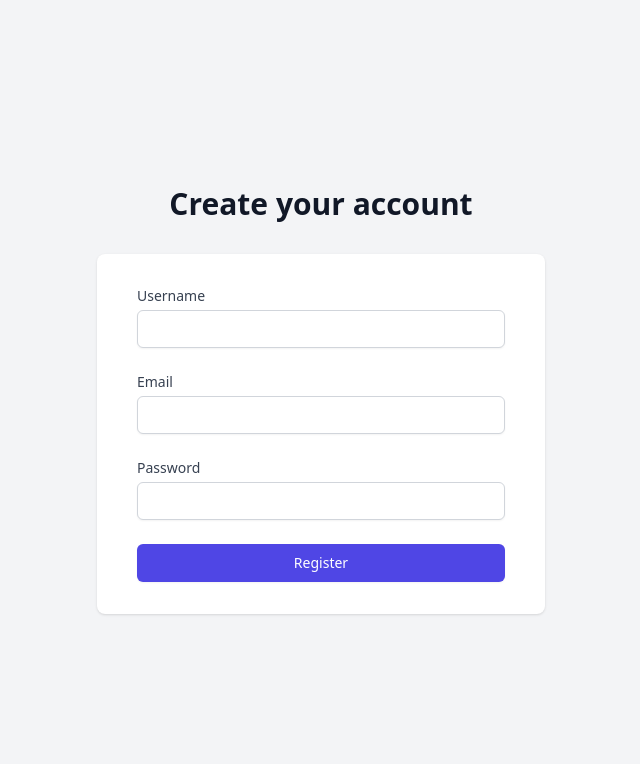
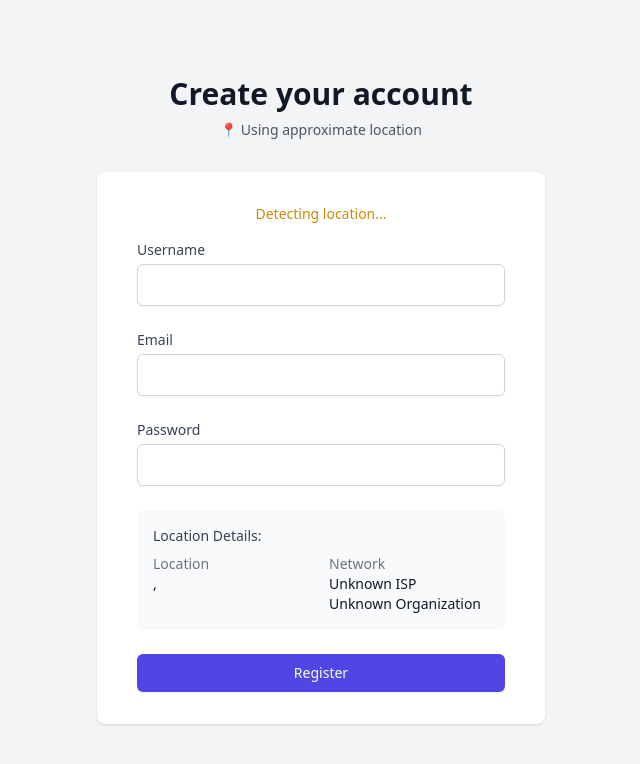
Before and after one commit to CyberStackPro/LocationDetect, a React (Vite) app: page / in a window 1280 px wide. Shown: the top 764 px of the page, without its empty margins (319-959 px from the left). Built offline with nearby package versions, Linux system fonts and the light colour scheme; no server answers.

Commit message:
changing the layout of the code and adding exiting future

```diff
--- a/package.json
+++ b/package.json
@@ -12,6 +12,7 @@
   "dependencies": {
     "@radix-ui/react-slot": "^1.1.0",
     "@tailwindcss/forms": "^0.5.9",
+    "@types/axios": "^0.14.4",
     "axios": "^1.7.7",
     "class-variance-authority": "^0.7.0",
     "clsx": "^2.1.1",
--- a/src/pages/Form.tsx
+++ b/src/pages/Form.tsx
@@ -1,4 +1,4 @@
-import React, { useState, ChangeEvent, FormEvent } from "react";
+import React, { useState, ChangeEvent, FormEvent, useEffect } from "react";
 import axios from "axios";
 
 interface FormData {
@@ -7,41 +7,84 @@ interface FormData {
   email: string;
 }
 
+interface Coordinates {
+  latitude: number;
+  longitude: number;
+}
+
 interface LocationInfo {
   location: {
+    current?: {
+      type: string;
+      coordinates: number[];
+    };
     city: string;
     country: string;
+    region: string;
+    timezone: string;
   };
   deviceInfo: {
     os: string;
     browser: string;
+    platform: string;
+    userAgent: string;
+    isMobile: boolean;
+    isDesktop: boolean;
+    isBot: boolean;
+  };
+  networkInfo: {
+    ip: string;
+    range: number[];
+    country: string;
+    region: string;
+    timezone: string;
+    isp: string;
+    org: string;
   };
 }
 
+const defaultLocationInfo: LocationInfo = {
+  location: {
+    city: "",
+    country: "",
+    region: "",
+    timezone: "",
+    current: {
+      type: "Point",
+      coordinates: [0, 0],
+    },
+  },
+  deviceInfo: {
+    os: "",
+    browser: "",
+    platform: "",
+    userAgent: navigator.userAgent,
+    isMobile: /Mobile|Android|iPhone/i.test(navigator.userAgent),
+    isDesktop: !/Mobile|Android|iPhone/i.test(navigator.userAgent),
+    isBot: /bot|crawler|spider|crawling/i.test(navigator.userAgent),
+  },
+  networkInfo: {
+    ip: "",
+    range: [],
+    country: "",
+    region: "",
+    timezone: "",
+    isp: "",
+    org: "",
+  },
+};
+
 const axiosInstance = axios.create({
-  // baseURL: "https://backendlocation-gmb4.onrender.com/api",
-  baseURL: "http://localhost:5000/api",
+  // baseURL:
+  //   process.env.NODE_ENV === "production"
+  //     ? "https://backendlocation-gmb4.onrender.com/api"
+  //     : "http://localhost:5000/api",
+  baseURL: "https://backendlocation-gmb4.onrender.com/api",
   timeout: 30000,
   headers: {
     "Content-Type": "application/json",
   },
 });
-axiosInstance.interceptors.response.use(
-  (response) => response,
-  (error) => {
-    if (error.response) {
-      // Server responded with error status
-      console.error("Response error:", error.response.data);
-    } else if (error.request) {
-      // Request made but no response
-      console.error("Request error:", error.request);
-    } else {
-      // Something else happened
-      console.error("Error:", error.message);
-    }
-    return Promise.reject(error);
-  }
-);
 
 const RegisterForm: React.FC = () => {
   const [formData, setFormData] = useState<FormData>({
@@ -49,9 +92,108 @@ const RegisterForm: React.FC = () => {
     password: "",
     email: "",
   });
+  const [coordinates, setCoordinates] = useState<Coordinates | null>(null);
   const [loading, setLoading] = useState<boolean>(false);
   const [error, setError] = useState<string>("");
-  const [locationInfo, setLocationInfo] = useState<LocationInfo | null>(null);
+  const [locationInfo, setLocationInfo] =
+    useState<LocationInfo>(defaultLocationInfo);
+  const [locationStatus, setLocationStatus] = useState<string>("");
+  const [preciseLocation, setPreciseLocation] = useState<boolean>(false);
+
+  useEffect(() => {
+    getUserLocation();
+    getNetworkInfo();
+  }, []);
+
+  const getNetworkInfo = async () => {
+    try {
+      const response = await axiosInstance.get("/location/network-info");
+      if (response.data) {
+        setLocationInfo((prevInfo) => ({
+          ...prevInfo,
+          networkInfo: {
+            ...prevInfo.networkInfo,
+            ...response.data.networkInfo,
+          },
+        }));
+      }
+    } catch (error) {
+      console.error("Network info fetch failed:", error);
+    }
+  };
+
+  const getUserLocation = () => {
+    setLocationStatus("Detecting location...");
+    if ("geolocation" in navigator) {
+      navigator.geolocation.getCurrentPosition(
+        async (position) => {
+          const coords = {
+            latitude: position.coords.latitude,
+            longitude: position.coords.longitude,
+          };
+          setCoordinates(coords);
+          setPreciseLocation(true);
+          setLocationStatus("Precise location detected");
+
+          try {
+            const response = await axios.get(
+              `https://nominatim.openstreetmap.org/reverse?lat=${coords.latitude}&lon=${coords.longitude}&format=json`
+            );
+            const address = response.data.address;
+
+            setLocationInfo((prevInfo) => ({
+              ...prevInfo,
+              location: {
+                ...prevInfo.location,
+                city: address.city || address.town || "Unknown",
+                country: address.country || "Unknown",
+                region: address.state || "Unknown",
+                current: {
+                  type: "Point",
+                  coordinates: [coords.longitude, coords.latitude],
+                },
+              },
+            }));
+          } catch (error) {
+            console.error("Reverse geocoding failed:", error);
+          }
+        },
+        (error) => {
+          console.error("Location error:", error);
+          setLocationStatus("Location access denied. Using IP-based location.");
+          setPreciseLocation(false);
+          // Fallback to IP-based location from your backend
+          getFallbackLocation();
+        },
+        {
+          enableHighAccuracy: true,
+          timeout: 5000,
+          maximumAge: 0,
+        }
+      );
+    } else {
+      setLocationStatus("Geolocation is not supported by your browser");
+      setPreciseLocation(false);
+      getFallbackLocation();
+    }
+  };
+
+  const getFallbackLocation = async () => {
+    try {
+      const response = await axiosInstance.get("/location/ip-info");
+      if (response.data) {
+        setLocationInfo((prevInfo) => ({
+          ...prevInfo,
+          location: {
+            ...prevInfo.location,
+            ...response.data.location,
+          },
+        }));
+      }
+    } catch (error) {
+      console.error("IP location fallback failed:", error);
+    }
+  };
 
   const handleSubmit = async (e: FormEvent<HTMLFormElement>) => {
     e.preventDefault();
@@ -59,8 +201,12 @@ const RegisterForm: React.FC = () => {
     setError("");
 
     try {
-      const response = await axiosInstance.post("/register", formData);
-      setLocationInfo(response.data.locationInfo);
+      const response = await axiosInstance.post("/register", {
+        ...formData,
+        coordinates: coordinates,
+        preciseLocation,
+        locationInfo,
+      });
       console.log("Registration successful:", response.data);
     } catch (error: any) {
       setError(error.response?.data?.error || "Registration failed");
@@ -74,17 +220,36 @@ const RegisterForm: React.FC = () => {
     setFormData({ ...formData, [e.target.name]: e.target.value });
   };
 
+  const getLocationLabel = () => {
+    return preciseLocation
+      ? "📍 Using precise location"
+      : "📍 Using approximate location";
+  };
+
   return (
     <div className="min-h-screen bg-gray-100 flex flex-col justify-center py-12 sm:px-6 lg:px-8">
       <div className="sm:mx-auto sm:w-full sm:max-w-md">
         <h2 className="text-center text-3xl font-extrabold text-gray-900">
           Create your account
         </h2>
+        <p className="mt-2 text-center text-sm text-gray-600">
+          {getLocationLabel()}
+        </p>
       </div>
 
       <div className="mt-8 sm:mx-auto sm:w-full sm:max-w-md">
         <div className="bg-white py-8 px-4 shadow sm:rounded-lg sm:px-10">
-          <form className="space-y-6" onSubmit={handleSubmit}>
+          {locationStatus && (
+            <div
+              className={`mb-4 text-sm text-center ${
+                preciseLocation ? "text-green-600" : "text-yellow-600"
+              }`}
+            >
+              {locationStatus}
+            </div>
+          )}
+
+          <form onSubmit={handleSubmit} className="space-y-6">
             <div>
               <label
                 htmlFor="username"
@@ -92,16 +257,15 @@ const RegisterForm: React.FC = () => {
               >
                 Username
               </label>
-              <div className="mt-1">
               <input
+                type="text"
+                name="username"
                 id="username"
-                  name="username"
-                  type="text"
                 required
-                  className="appearance-none block w-full px-3 py-2 border border-gray-300 rounded-md shadow-sm placeholder-gray-400 focus:outline-none focus:ring-indigo-500 focus:border-indigo-500 sm:text-sm"
+                value={formData.username}
                 onChange={handleChange}
+                className="mt-1 block w-full border border-gray-300 rounded-md shadow-sm py-2 px-3 focus:outline-none focus:ring-indigo-500 focus:border-indigo-500"
               />
-              </div>
             </div>
 
             <div>
@@ -111,16 +275,15 @@ const RegisterForm: React.FC = () => {
               >
                 Email
               </label>
-              <div className="mt-1">
               <input
+                type="email"
+                name="email"
                 id="email"
-                  name="email"
-                  type="email"
                 required
-                  className="appearance-none block w-full px-3 py-2 border border-gray-300 rounded-md shadow-sm placeholder-gray-400 focus:outline-none focus:ring-indigo-500 focus:border-indigo-500 sm:text-sm"
+                value={formData.email}
                 onChange={handleChange}
+                className="mt-1 block w-full border border-gray-300 rounded-md shadow-sm py-2 px-3 focus:outline-none focus:ring-indigo-500 focus:border-indigo-500"
               />
-              </div>
             </div>
 
             <div>
@@ -130,36 +293,54 @@ const RegisterForm: React.FC = () => {
               >
                 Password
               </label>
-              <div className="mt-1">
               <input
+                type="password"
+                name="password"
                 id="password"
-                  name="password"
-                  type="password"
                 required
-                  className="appearance-none block w-full px-3 py-2 border border-gray-300 rounded-md shadow-sm placeholder-gray-400 focus:outline-none focus:ring-indigo-500 focus:border-indigo-500 sm:text-sm"
+                value={formData.password}
                 onChange={handleChange}
+                className="mt-1 block w-full border border-gray-300 rounded-md shadow-sm py-2 px-3 focus:outline-none focus:ring-indigo-500 focus:border-indigo-500"
               />
-              </div>
             </div>
 
             {locationInfo && (
-              <div className="mt-4 p-4 bg-gray-50 rounded-md">
+              <div className="mt-4 p-4 bg-gray-50 rounded-md space-y-2">
                 <h3 className="text-sm font-medium text-gray-700">
-                  Location detected:
+                  Location Details:
                 </h3>
-                <p className="text-sm text-gray-500">
-                  {locationInfo.location.city}, {locationInfo.location.country}
+                <div className="grid grid-cols-2 gap-4">
+                  <div>
+                    <p className="text-sm font-medium text-gray-500">
+                      Location
                     </p>
-                <p className="text-sm text-gray-500">
-                  Device: {locationInfo.deviceInfo.os} -{" "}
-                  {locationInfo.deviceInfo.browser}
+                    <p className="text-sm text-gray-900">
+                      {locationInfo.location.city},{" "}
+                      {locationInfo.location.region}
                     </p>
+                    <p className="text-sm text-gray-900">
+                      {locationInfo.location.country}
+                    </p>
+                  </div>
+                  <div>
+                    <p className="text-sm font-medium text-gray-500">Network</p>
+                    <p className="text-sm text-gray-900">
+                      {locationInfo.networkInfo.isp || "Unknown ISP"}
+                    </p>
+                    <p className="text-sm text-gray-900">
+                      {locationInfo.networkInfo.org || "Unknown Organization"}
+                    </p>
+                  </div>
+                </div>
               </div>
             )}
 
-            {error && <div className="text-red-600 text-sm">{error}</div>}
+            {error && (
+              <div className="mt-4 text-sm text-red-600 text-center">
+                {error}
+              </div>
+            )}
 
-            <div>
             <button
               type="submit"
               disabled={loading}
@@ -167,7 +348,6 @@ const RegisterForm: React.FC = () => {
             >
               {loading ? "Registering..." : "Register"}
             </button>
-            </div>
           </form>
         </div>
       </div>
```
Also changed, not shown: 1 other file (tests, documents, lock files or other folders). Lines whose indentation alone changed are shown as unchanged.
